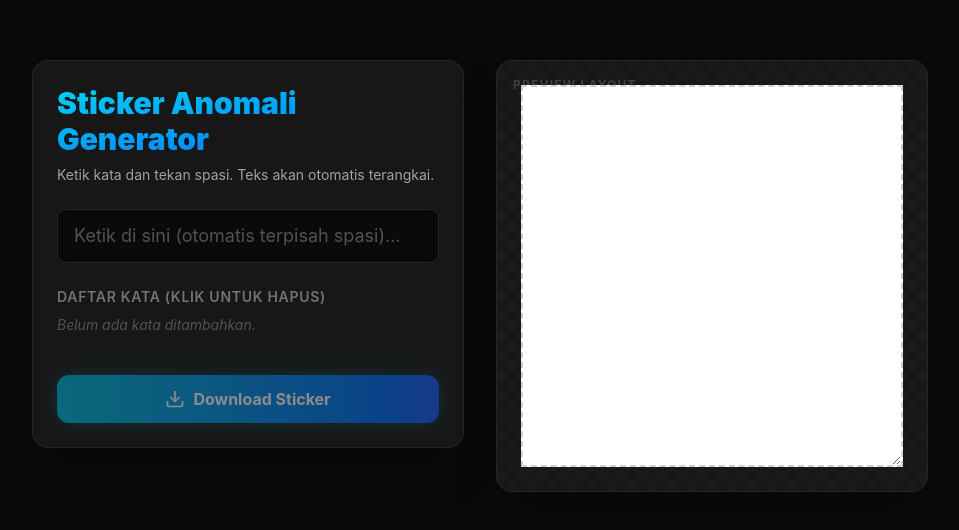
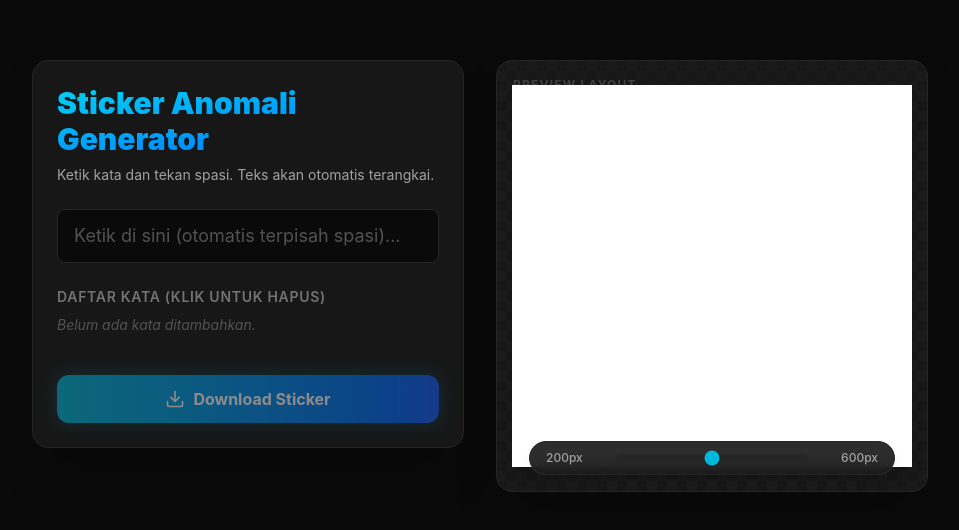
Before and after one commit to MakdumIbrohim/sticker-anomali-generator, a React (Vite) app: page / in a window 1280 px wide. Shown: the part 124-654 px from the top of the page, without its empty margins (160-1119 px from the left). Built offline with nearby package versions, Linux system fonts and the light colour scheme.

Commit message:
feat: add interactive resolution slider to dynamically adjust sticker dimensions

```diff
--- a/src/App.tsx
+++ b/src/App.tsx
@@ -5,6 +5,7 @@ import { Download, Plus, Trash2, RefreshCw } from 'lucide-react';
 export default function App() {
   const [words, setWords] = useState<string[]>([]);
   const [inputValue, setInputValue] = useState('');
+  const [resolution, setResolution] = useState(400);
   const stickerRef = useRef<HTMLDivElement>(null);
 
   const handleChange = (e: React.ChangeEvent<HTMLInputElement>) => {
@@ -133,14 +134,29 @@ export default function App() {
           {/* Actual Sticker Canvas (What gets downloaded) */}
           <div
             ref={stickerRef}
-            className="relative z-10 flex flex-col items-center justify-center bg-white p-8 resize overflow-hidden border-2 border-dashed border-neutral-400/50 hover:border-cyan-500 transition-colors"
-            style={{ width: '400px', height: '400px', minWidth: '200px', minHeight: '200px', maxWidth: '100%', maxHeight: '100%' }}
-            title="Tarik ujung kanan bawah untuk mengubah ukuran"
+            className="relative z-10 flex flex-col items-center justify-center bg-white p-8 overflow-hidden transition-all duration-100 ease-linear shadow-lg"
+            style={{ width: `${resolution}px`, height: `${resolution}px` }}
           >
             <div className="w-full h-full flex items-center justify-center">
               <p className="text-black font-sans text-5xl leading-[1.2] text-left break-words w-full" style={{ fontFamily: 'Arial, Helvetica, sans-serif' }}>
                 {displayText}
               </p>
+            </div>
+          </div>
+
+          {/* Slider Resolusi */}
+          <div className="absolute bottom-4 left-0 w-full px-8 z-20 flex flex-col items-center gap-2">
+            <div className="flex items-center justify-between w-full px-4 py-2 bg-neutral-900/90 backdrop-blur border border-neutral-800 rounded-full shadow-lg">
+              <span className="text-xs font-medium text-neutral-400">200px</span>
+              <input
+                type="range"
+                min="200"
+                max="600"
+                value={resolution}
+                onChange={(e) => setResolution(Number(e.target.value))}
+                className="w-48 h-2 bg-neutral-800 rounded-lg appearance-none cursor-pointer accent-cyan-500"
+              />
+              <span className="text-xs font-medium text-neutral-400">600px</span>
             </div>
           </div>
         </div>
```
